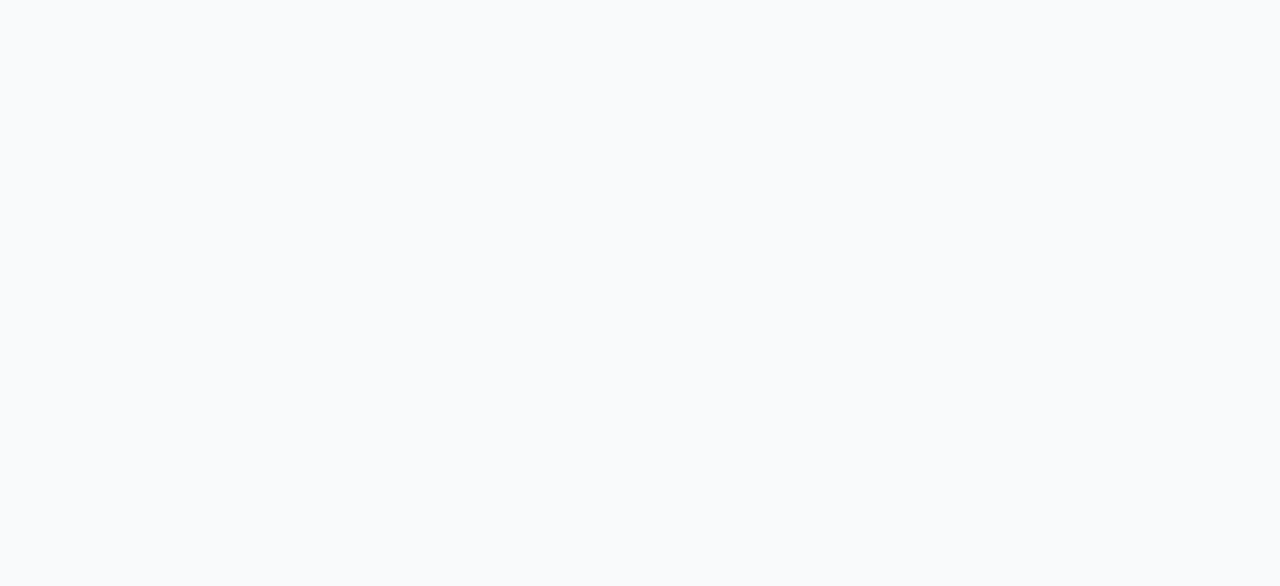
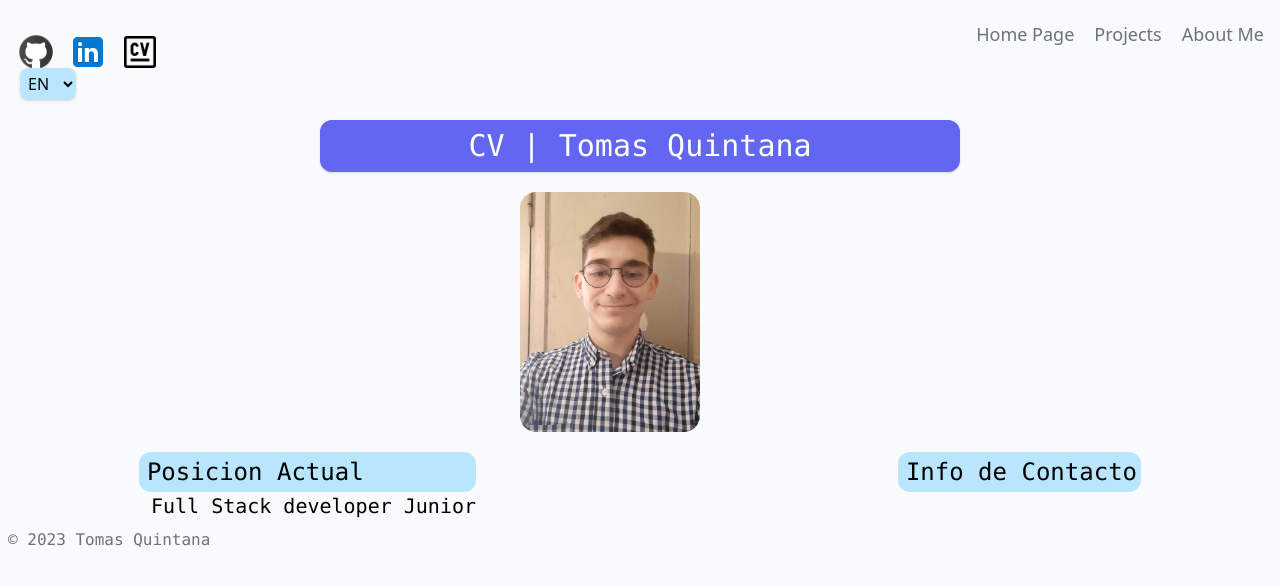
Before and after one commit to TomQuintana/Portfolio, a React (Vite) app: page /cv in a window 1280 px wide. Before the commit this address had no page. Shown: the top 586 px of the page. Built offline with nearby package versions, Linux system fonts and the light colour scheme.

Commit message:
add new project of cryptocurrency

```diff
--- a/src/App.jsx
+++ b/src/App.jsx
@@ -3,6 +3,7 @@ import FrontPage from "./pages/FrontPage"
 import Proyects from "./pages/Proyects"
 import MainPage from "./pages/MainPage"
 import { AboutMe } from "./pages/AboutMe"
+import CV from "./pages/cv"
 
 function App() {
   return (
@@ -13,6 +14,7 @@ function App() {
             <Route index element={<FrontPage/>}/>
             <Route path='proyects' element={<Proyects/>} />
             <Route path='about-me' element={<AboutMe/>} />
+            <Route path='cv' element={<CV/>} />
           </Route>
         </Routes>
       </BrowserRouter>
--- a/src/pages/Contact.jsx
+++ b/src/pages/Contact.jsx
@@ -24,7 +24,7 @@ const Contact = () => {
             </a>
           </div>
           <div className="w-8 h-16 xl:mb-28 content-center xl:w-10 xl:h-20">
-            <a href="https://dull-barge-ad0.notion.site/CV-Tomas-Quintana-80e3b3b6fe6c44289764a0dfb542f674">
+            <a href="http://localhost:5173/cv">
               <img
                 className="rounded hover:bg-gray-200"
                 src={ cv }
--- a/src/pages/Proyects.jsx
+++ b/src/pages/Proyects.jsx
@@ -4,6 +4,7 @@ import galleta from '../assets/img/galleta.jpeg'
 import logoCocch from '../assets/img/logotipo.jpeg'
 import portfolio from '../assets/img/portfolio.webp'
 import weather from '../assets/img/weather.webp'
+import blockchainLogo from '../assets/img/blockchain.png'
 
 const Proyects = () => {
   const { t } = useTranslation();
@@ -38,21 +39,21 @@ const Proyects = () => {
         >
           <img
             className='mb-6 h-36 w-64'
-            src={logoCocch} alt="MiloComidas" />
+            src={blockchainLogo} alt="MiloComidas" />
           <Link
             className='text-xl hover:cursor-pointer'
             target="_blank"
-            to='https://github.com/TomQuintana/Project-cocchautos'
+            to='https://github.com/TomQuintana/Cryptocurrency-Quote'
           >
             <h1 className='mt-8'>
-              Cocchautos Detailing
+              Crytocurrency Quote
             </h1>
           </Link>
           <div className='flex justify-around mt-10'>
             <button className='w-24 p-2 bg-indigo-500 text-white uppercase rounded-xl hover:bg-indigo-600 mt-5'>
               <Link
                 target="_blank"
-                to='https://cocchautos-page.vercel.app/'
+                to='https://cryptocurrency-quote-three.vercel.app/'
               >website
               </Link>
             </button>
@@ -115,6 +116,38 @@ const Proyects = () => {
             </button>
           </div>
         </div>
+        <div
+          className="w-64 h-96 font-mono mb-16 border-2 border-gray-200 text-center shadow-lg hover:border-gray-500 hover:shadow-lg items-center"
+        >
+          <img
+            className='mb-6 h-36 w-64'
+            src={logoCocch} alt="MiloComidas" />
+          <Link
+            className='text-xl hover:cursor-pointer'
+            target="_blank"
+            to='https://github.com/TomQuintana/Project-cocchautos'
+          >
+            <h1 className='mt-8'>
+              Cocchautos Detailing
+            </h1>
+          </Link>
+          <div className='flex justify-around mt-10'>
+            <button className='w-24 p-2 bg-indigo-500 text-white uppercase rounded-xl hover:bg-indigo-600 mt-5'>
+              <Link
+                target="_blank"
+                to='https://cocchautos-page.vercel.app/'
+              >website
+              </Link>
+            </button>
+            <button className='w-24 p-2 bg-indigo-500 text-white uppercase rounded-xl hover:bg-indigo-600 mt-5'>
+              <Link
+                target="_blank"
+                to='https://github.com/TomQuintana/Project-cocchautos'
+              >code
+              </Link>
+            </button>
+          </div>
+        </div>
       </div>
     </>
   )
--- /dev/null
+++ b/src/pages/cv.jsx
@@ -0,0 +1,40 @@
+import tom from '../assets/img/tom.jpeg'
+import { useTranslation } from 'react-i18next';
+
+const Cv = () => {
+
+  const { t } = useTranslation();
+  return (
+    <>
+      <div className='container mx-auto bg-indigo-500 text-white mt-5 text-center font-mono text-3xl w-2/4 rounded-xl shadow p-2'>
+        <h1>CV | Tomas Quintana</h1>
+      </div>
+      <div className='container mx-auto w-60 mt-5 items-center'>
+        <img
+          src={tom}
+          alt=""
+          className='w-44 md:w-3/4 rounded-2xl'
+        />
+      </div>
+      <div className='flex justify-around gap-36 mt-5'>
+        <div className='font-mono text-2xl'>
+          <h1
+            className='bg-sky-200 p-1 rounded-xl pl-2'
+          >Posicion Actual</h1>
+          <p
+            className='text-xl pl-3'
+          >Full Stack developer Junior</p>
+        </div>
+        <div
+          className='font-mono text-2xl'
+        >
+          <h1
+            className='bg-sky-200 p-1 rounded-xl pl-2'
+          >Info de Contacto</h1>
+        </div>
+      </div>
+    </>
+  )
+}
+
+export default Cv
```
Also changed, not shown: src/assets/img/blockchain.png (added).
